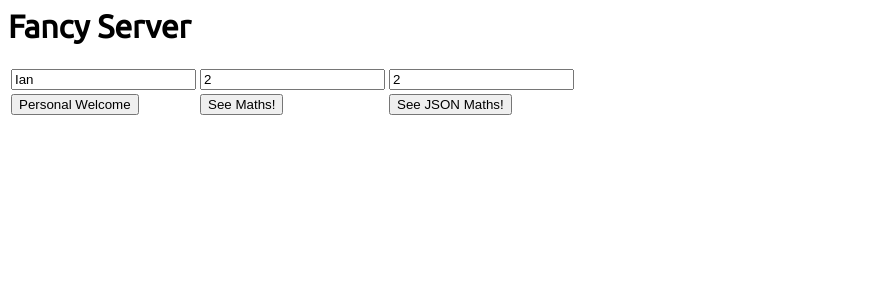
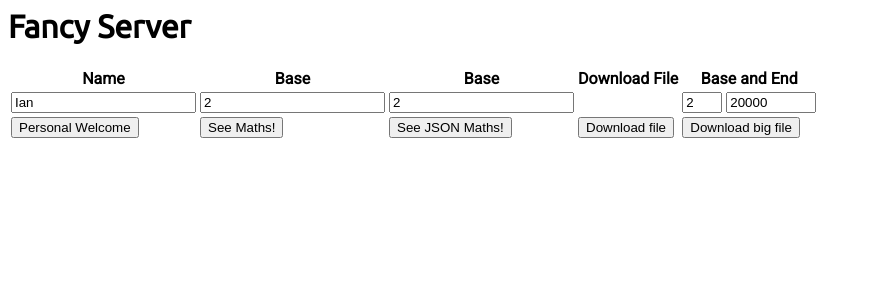
Before and after one commit to hapticPaper/helloFlask, a Flask app: page /fancy_server in a window 1280 px wide. Shown: the top 300 px of the page, without its empty margins (0-869 px from the left). Run offline with Flask 2, Linux system fonts and the light colour scheme.

Commit message:
add downloads

```diff
--- a/app.py
+++ b/app.py
@@ -1,7 +1,7 @@
 import flask
-from flask import Flask, render_template, send_from_directory, request, jsonify
+from flask import Flask, render_template, send_from_directory, request, jsonify, Response, stream_with_context
 from flask_restful import reqparse
-import pandas, os, requests
+import pandas, os, requests, time
 
 import string
 digs = string.digits + "".join([s.upper() for s in string.ascii_letters])
@@ -10,22 +10,13 @@ digs = string.digits + "".join([s.upper() for s in string.ascii_letters])
 
 
 def int2base(x, base):
-    if x < 0:
-        sign = -1
-    elif x == 0:
-        return digs[0]
-    else:
-        sign = 1
-
-    x *= sign
     digits = []
-
+    if x == 0 :
+        digits=['0']
     while x:
         digits.append(digs[int(x % base)])
         x = int(x / base)
 
-    if sign < 0:
-        digits.append('-')
 
     digits.reverse()
 
@@ -101,6 +92,20 @@ def fancy_server():
     return render_template('fancy_server.html')
 
 
+@app.route('/big_download/', defaults={'end': 1001})
+@app.route('/big_download/<end>')
+def big_download(end):
+    parser = reqparse.RequestParser()
+    parser.add_argument('base', type=str, required=True, help="An number is required.", action='append')
+    args = parser.parse_args()
+    base = args['base'][0]
+    ds = f"base10,base{base}\n"
+    ds += "\n".join([','.join([str(row), int2base(row, int(base))]) for row in range(0,int(end)+1)])
+    return Response(ds,
+                    mimetype="text/plain",
+                    headers={"Content-Disposition":
+                            f"attachment;filename=big_download_{int(time.time())}.csv"})
+
 @app.route('/download_file')
 def download_file():
     return send_from_directory('static', 'favicon.ico', as_attachment=True)
--- a/requirements.txt
+++ b/requirements.txt
@@ -1,5 +1,6 @@
 flask_restful
 flask
 requests
+time
 pandas
 gunicorn
--- a/templates/fancy_server.html
+++ b/templates/fancy_server.html
@@ -5,18 +5,31 @@
 <h1>Fancy Server</h1>
 <table>
     <thead>
+    <tr>
+            <th>Name</th>
+            <th>Base</th>
+            <th>Base</th>
+            <th>Download File</th>
+            <th>Base and End</th>
+        </tr>
+
+    </thead>
         <tr>
             <td><input class="tb" required id="welcomeName" value="Ian"></td>
             <td><input class="tb" required id="inputbase" value="2"></td>
             <td><input class="tb" required id="inputJsonbase" value="2"></td>
+            <td></td>
+            <td><input class="tb" required id="inputBigDownload" value="2" style="width:40px">
+                <input class="tb" required id="inputBigDownloadLen" value="20000" style="width:90px"></td>
         </tr>
 
         <tr>
             <td><input type="button" onclick="personalWelcome()" value="Personal Welcome" /></td>
             <td><input type="button" onclick="parent.location='/maths?base=' + $('#inputbase').val();" value="See Maths!" /></td>
-            <td><input type="button" onclick="parent.location='/json?base=' + $('#inputJsonbase').val();" value="See JSON Maths!" /></td>
+            <td><input type="button" onclick="window.open('/json?base=' + $('#inputJsonbase').val(), '_blank');" value="See JSON Maths!" /></td>
+            <td><input type="button" onclick="window.open('/download_file', '_blank');" value="Download file" /></td>
+            <td><input type="button" onclick="window.open('/big_download/'+$('#inputBigDownloadLen').val()+'?base=' + $('#inputBigDownload').val(), '_blank');" value="Download big file" /></td>
         </tr>
-    </thead>
 </table>
 <script>
     function personalWelcome(){
```
